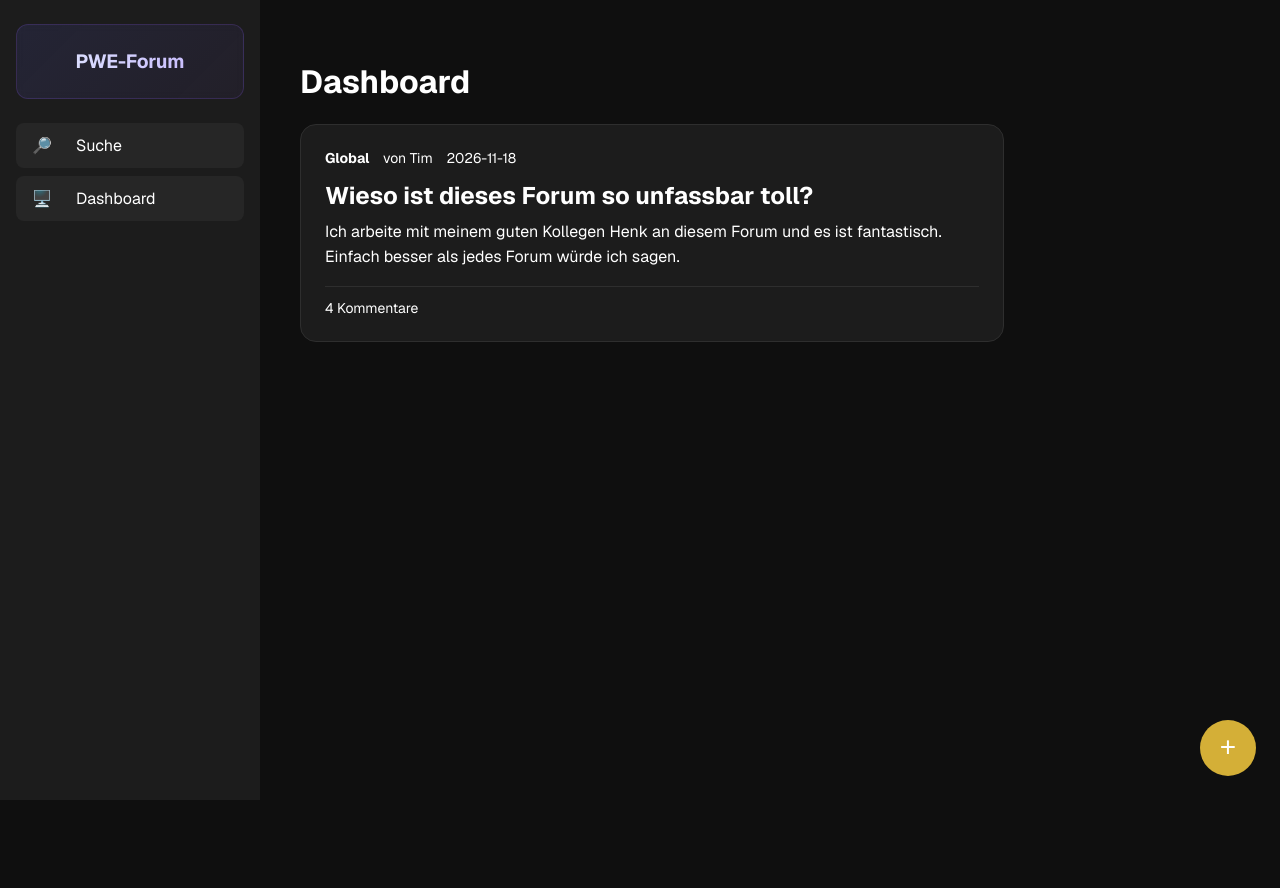
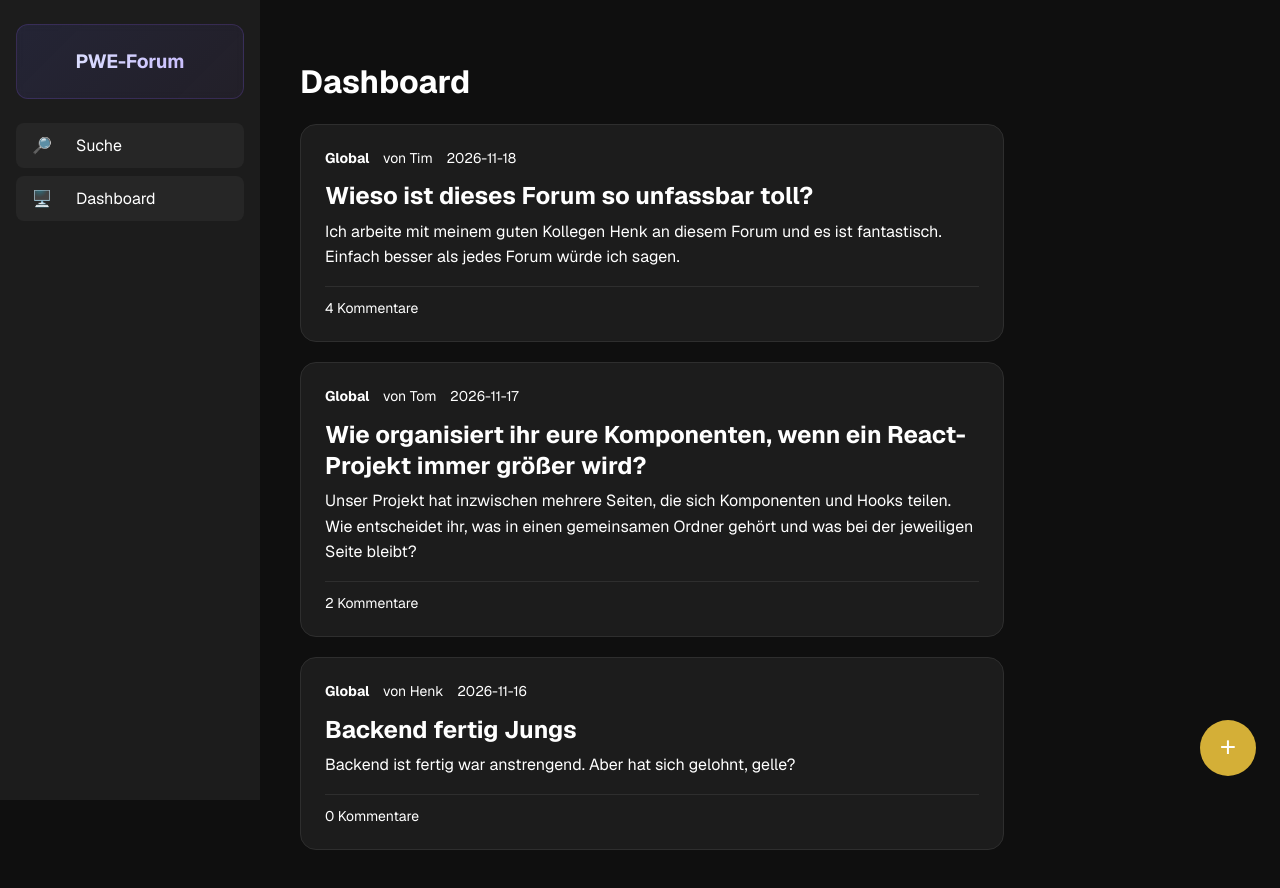
Before and after one commit to HenkZimmermann/PWE-2026Q4, a React (Vite) app in the folder frontend/: page / in a window 1280 px wide. Shown: the top 888 px of the page. Built offline with nearby package versions, Linux system fonts and the light colour scheme.

Commit message:
Dummy thread feed auf Dashboard

```diff
--- a/frontend/src/sections/dashboard/DashboardSection.jsx
+++ b/frontend/src/sections/dashboard/DashboardSection.jsx
@@ -1,14 +1,35 @@
 import FloatingActionButton from "../../page/FloatingActionButton";
 import "./DashboardSection.css";
 
-const exampleThread = {
-    title: "Wieso ist dieses Forum so unfassbar toll?",
-    content: "Ich arbeite mit meinem guten Kollegen Henk an diesem Forum und es ist fantastisch. Einfach besser als jedes Forum würde ich sagen.",
-    groupName: "Global",
-    authorName: "Tim",
-    publishedAt: "2026-11-18",
-    commentCount: 4
-};
+const exampleThreads = [
+    {
+        id: 1,
+        title: "Wieso ist dieses Forum so unfassbar toll?",
+        content: "Ich arbeite mit meinem guten Kollegen Henk an diesem Forum und es ist fantastisch. Einfach besser als jedes Forum würde ich sagen.",
+        groupName: "Global",
+        authorName: "Tim",
+        publishedAt: "2026-11-18",
+        commentCount: 4,
+    },
+    {
+        id: 2,
+        title: "Wie organisiert ihr eure Komponenten, wenn ein React-Projekt immer größer wird?",
+        content: "Unser Projekt hat inzwischen mehrere Seiten, die sich Komponenten und Hooks teilen. Wie entscheidet ihr, was in einen gemeinsamen Ordner gehört und was bei der jeweiligen Seite bleibt?",
+        groupName: "Global",
+        authorName: "Tom",
+        publishedAt: "2026-11-17",
+        commentCount: 2,
+    },
+    {
+        id: 3,
+        title: "Backend fertig Jungs",
+        content: "Backend ist fertig war anstrengend. Aber hat sich gelohnt, gelle?",
+        groupName: "Global",
+        authorName: "Henk",
+        publishedAt: "2026-11-16",
+        commentCount: 0,
+    },
+];
 
 function ThreadCard({ thread }) {
     return (
@@ -35,7 +56,9 @@ function Element() {
     return (
         <div>
             <h1>Dashboard</h1>
-            <ThreadCard thread={exampleThread} />
+            {exampleThreads.map((thread) => (
+                <ThreadCard key={thread.id} thread={thread} />
+            ))}
             <FloatingActionButton onClick={handleCreate} content="+" />
         </div>
     );
```
